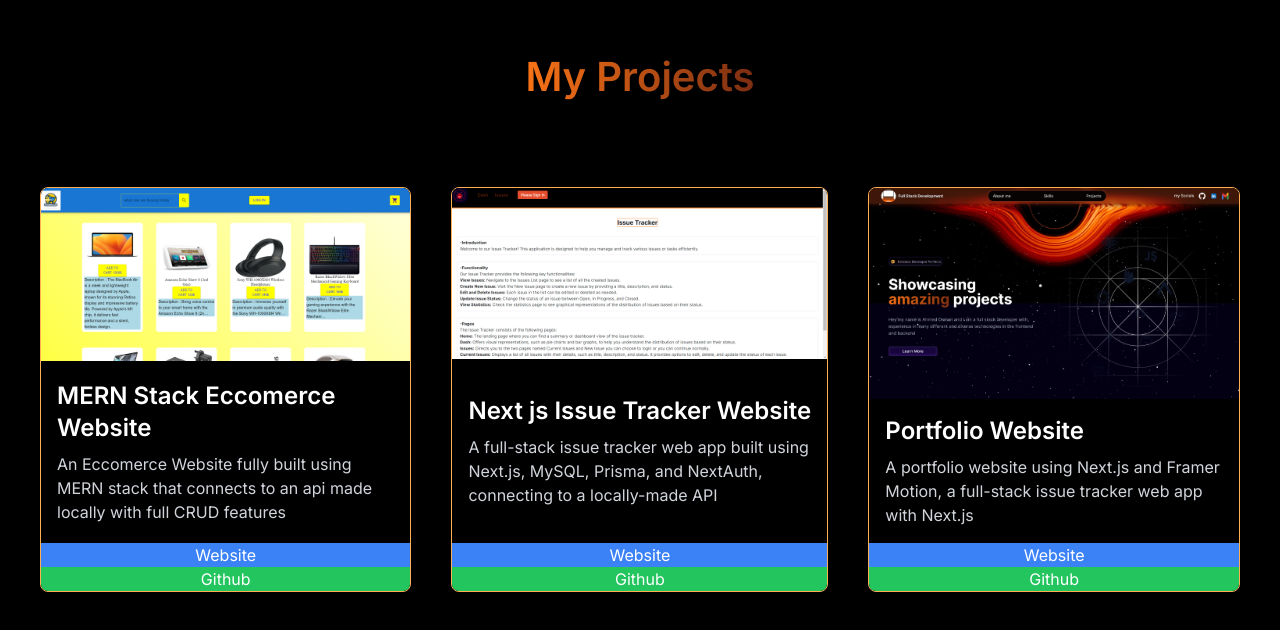
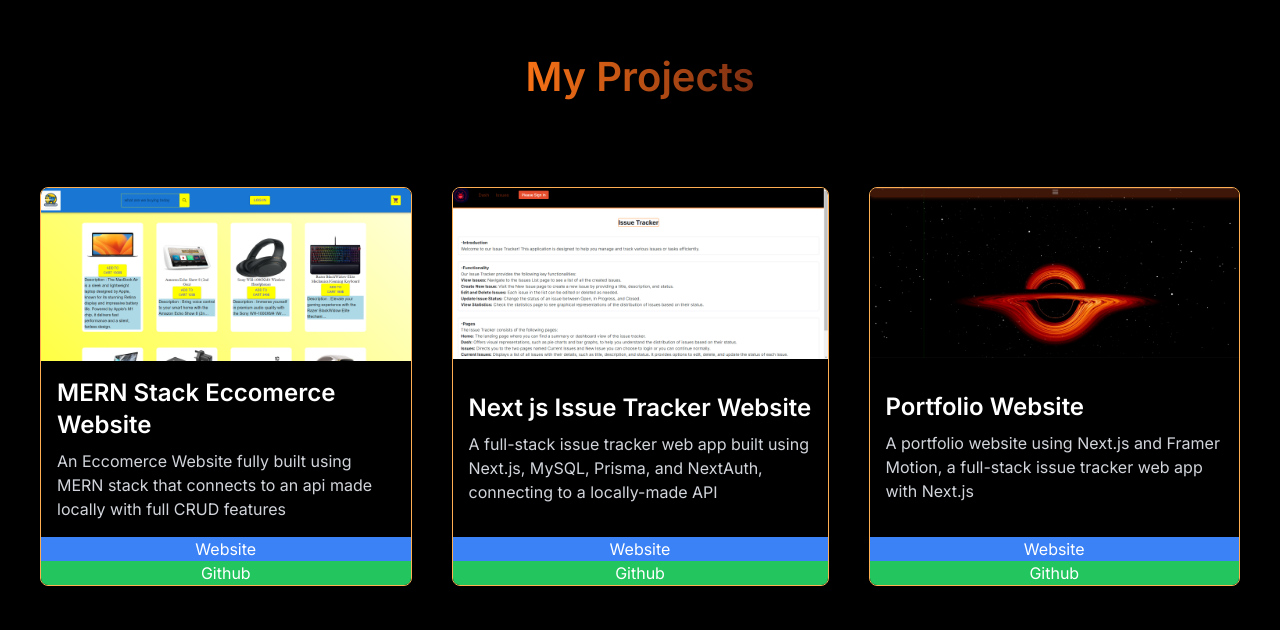
Before and after one commit to ahmed27037/portfolio, a Next.js app: page / in a window 1280 px wide. Shown: the part 2084-2714 px from the top of the page. Built offline with nearby package versions, Linux system fonts and the light colour scheme; a web font is replaced by a local one.

Commit message:
Fix portfolio pic in projects

```diff
--- a/components/main/Projects.tsx
+++ b/components/main/Projects.tsx
@@ -27,7 +27,7 @@ const Projects = () => {
         />
         <ProjectCard
         href="https://portfolio-mu-ochre-56.vercel.app/"
-          src="/portfolio.png"
+          src="/portfolio new.png"
           title="Portfolio Website"
           description="A portfolio website using Next.js and Framer Motion, a full-stack issue tracker web app with Next.js"
           github="https://portfolio-mu-ochre-56.vercel.app/"
```
Also changed, not shown: public/portfolio new.png (added).
